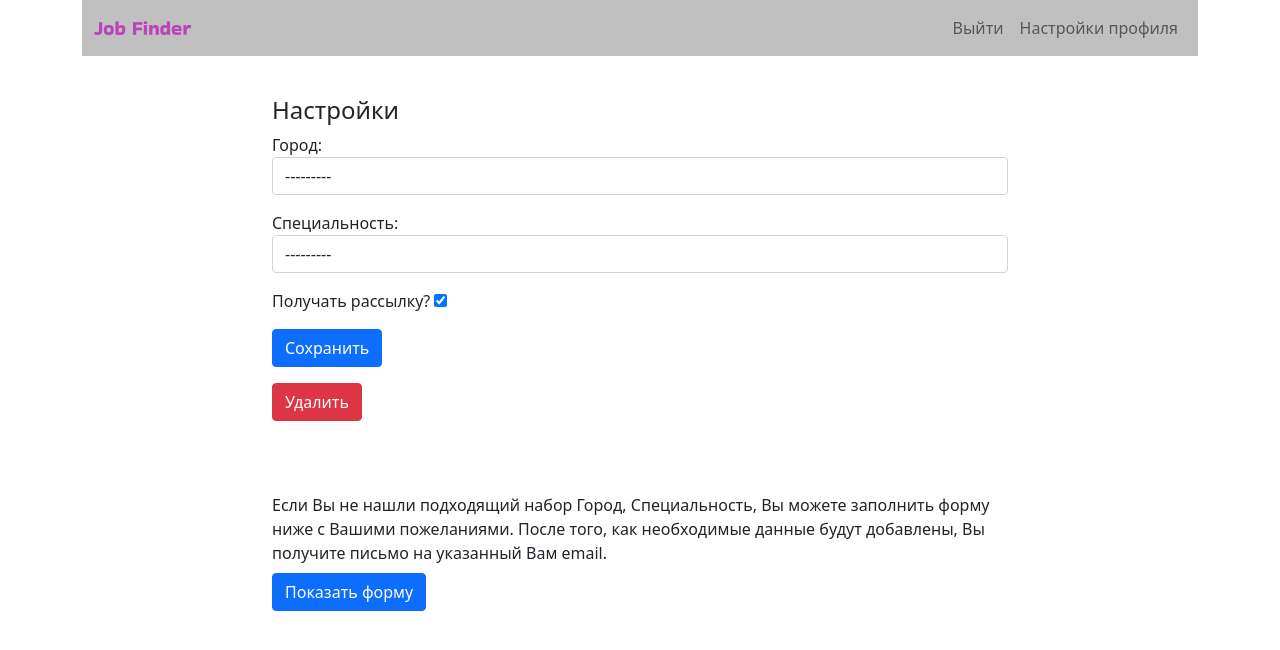
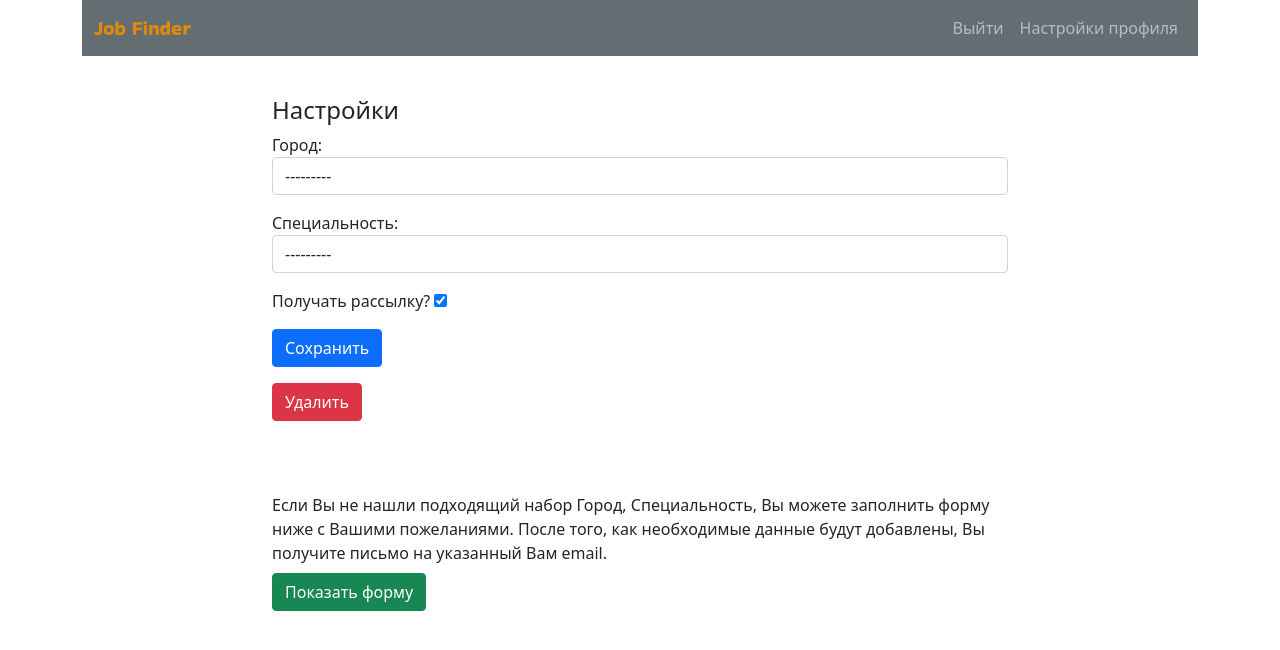
Before and after one commit to Alex2218/scraping_job, a Django app: page /accounts_app/update/ in a window 1280 px wide. Shown: the top 650 px of the page. Run offline with Django 3.2, Linux system fonts and the light colour scheme; the visitor is signed in with stand-in values (Sample User, id 1); data that the repository does not hold is empty.

Commit message:
Corrected navbar

```diff
--- a/accounts_app/templates/accounts_app/update.html
+++ b/accounts_app/templates/accounts_app/update.html
@@ -25,7 +25,7 @@
             Вы можете заполнить форму ниже  с Вашими пожеланиями. После того,
             как необходимые данные будут добавлены, Вы получите письмо на указанный Вам email.</p>
         <p>
-            <button class="btn btn-primary" type="button" data-bs-toggle="collapse" data-bs-target="#collapse" aria-expanded="false" aria-controls="collapseExample">
+            <button class="btn btn-success" type="button" data-bs-toggle="collapse" data-bs-target="#collapse" aria-expanded="false" aria-controls="collapseExample">
                   Показать форму
             </button>
         </p>
--- a/static/css/main.css
+++ b/static/css/main.css
@@ -4,5 +4,5 @@
 }
 #brand {
     font-family: BakbakOne;
-    color: #B4B;
+    color: rgb(223, 138, 10);
 }
--- a/templates/base.html
+++ b/templates/base.html
@@ -1,4 +1,7 @@
 {% load static %}
+{% url 'accounts:update' as update_url %}
+{% url 'accounts:register' as register_url %}
+{% url 'accounts:login' as login_url%}
 <!doctype html>
 <html lang="en">
   <head>
@@ -13,7 +16,7 @@
   </head>
   <body>
     <div class="container">
-    <nav class="navbar navbar-expand-lg navbar-light" style="background-color: #C0C0C0;">
+    <nav class="navbar navbar-expand-lg navbar-dark" style="background-color: #636d72;">
       <div class="container-fluid">
         <a class="navbar-brand" href="{% url 'home' %}" id="brand">Job Finder</a>
         <button class="navbar-toggler" type="button" data-bs-toggle="collapse" data-bs-target="#navbarNav" aria-controls="navbarNav" aria-expanded="false" aria-label="Toggle navigation">
@@ -26,14 +29,14 @@
               <li class="nav-item">
                 <a class="nav-link" href="{% url 'accounts:logout' %} ">Выйти</a>
               </li>
-              <li class="nav-item">
+              <li class="nav-item {% if request.path == update_url %} active {% endif %} ">
                 <a class="nav-link" href="{% url 'accounts:update' %} ">Настройки профиля</a>
               </li>
             {% else %}
-              <li class="nav-item">
+              <li class="nav-item {% if request.path == login_url %} active {% endif %} ">
                 <a class="nav-link" href="{% url 'accounts:login' %}">Войти</a>
               </li>
-              <li class="nav-item">
+              <li class="nav-item {% if request.path == register_url %} active {% endif %} ">
                   <a class="nav-link" href="{% url 'accounts:register' %}">Регистрация</a>
               </li>
             {% endif %}
```
